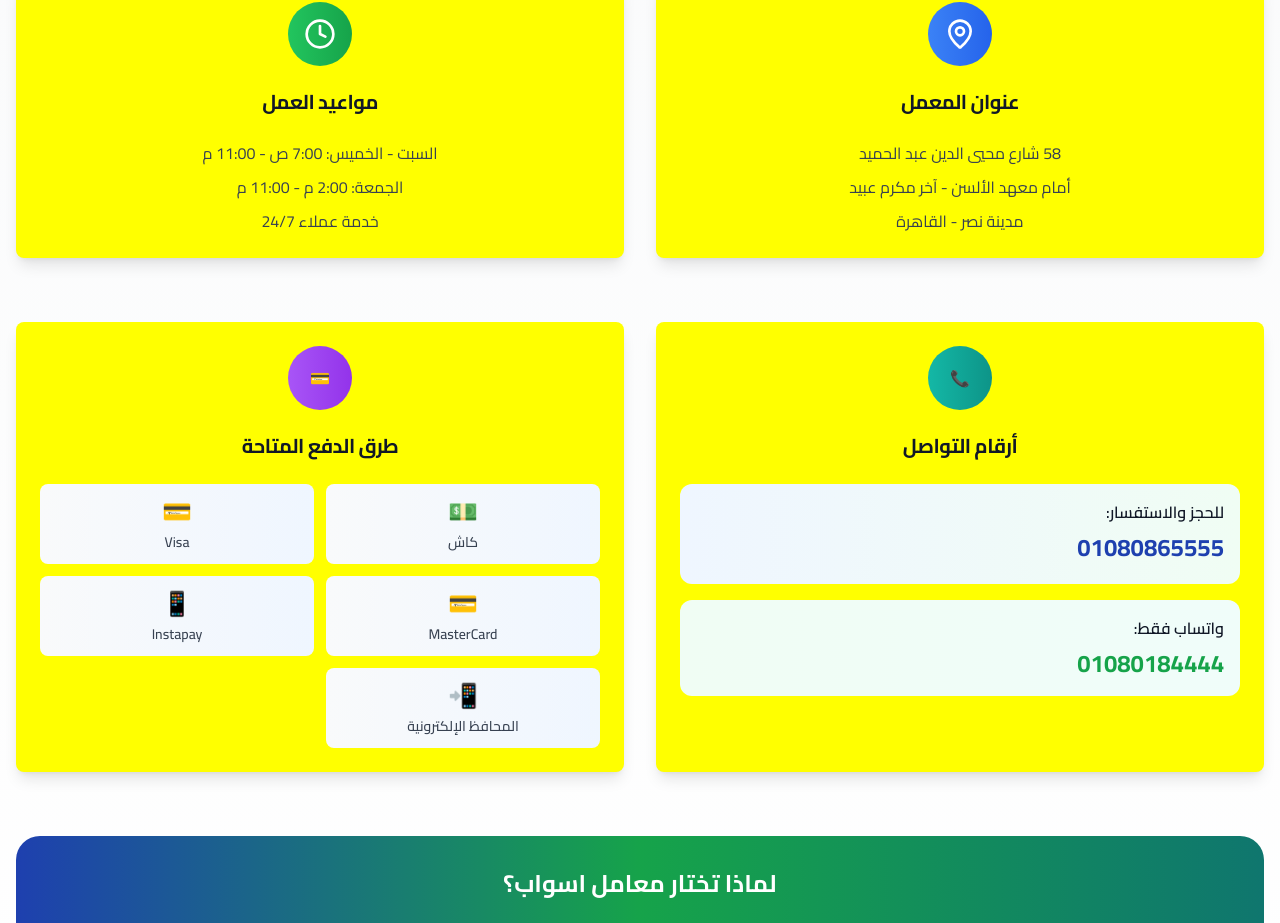
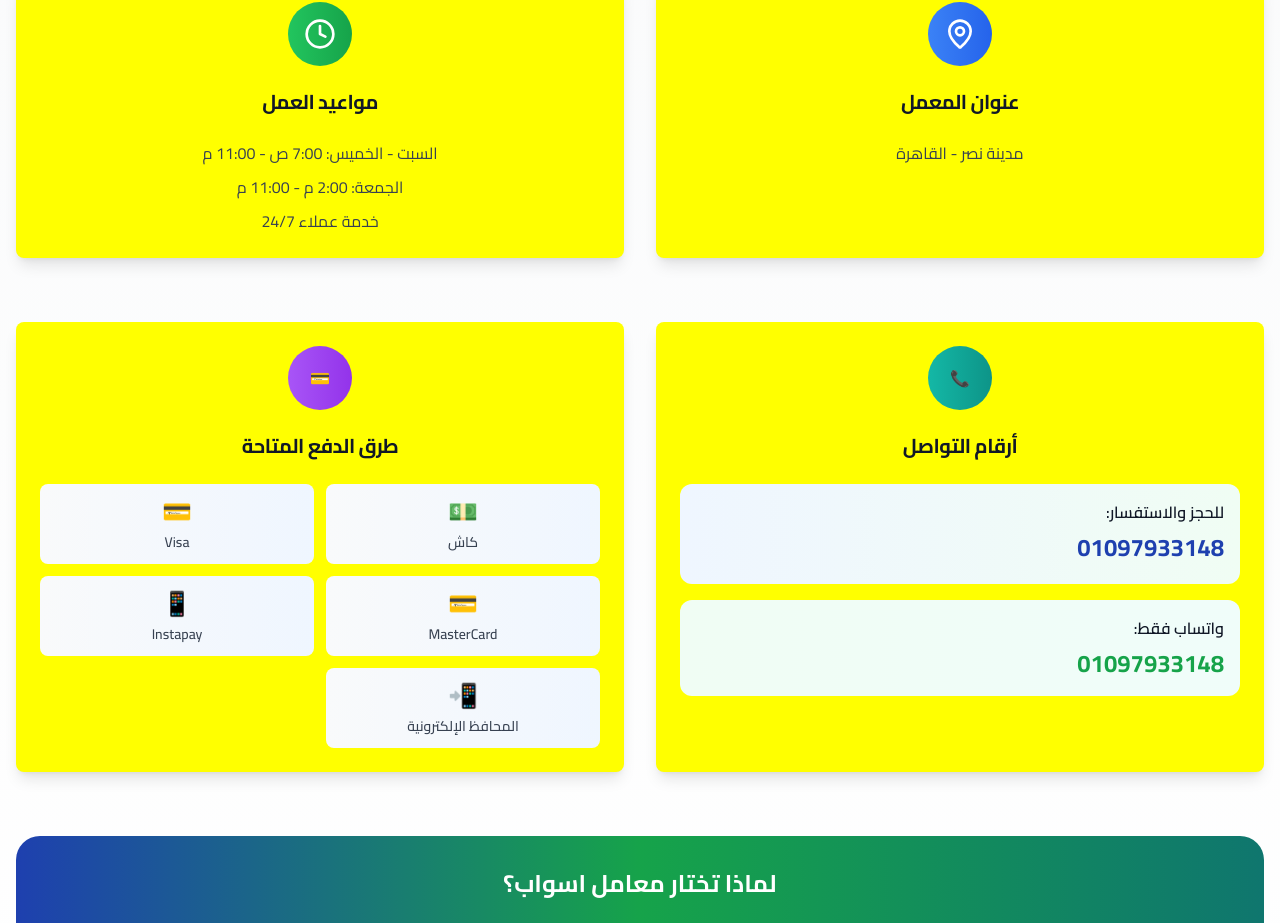
Before and after one commit to AdhamA7med/swab-labs, a React (Vite) app: page / in a window 1280 px wide. Shown: the part 4799-5722 px from the top of the page. Built offline with nearby package versions, Linux system fonts and the light colour scheme.

Commit message:
Update ContactSection.tsx

```diff
--- a/src/components/ContactSection.tsx
+++ b/src/components/ContactSection.tsx
@@ -8,8 +8,6 @@ const ContactSection = () => {
       icon: MapPin,
       title: 'عنوان المعمل',
       details: [
-        '58 شارع محيي الدين عبد الحميد',
-        'أمام معهد الألسن - آخر مكرم عبيد',
         'مدينة نصر - القاهرة'
       ],
       color: 'from-blue-500 to-blue-600'
@@ -95,17 +93,17 @@ const ContactSection = () => {
             <CardContent className="space-y-4">
               <div className="bg-gradient-to-r from-blue-50 to-green-50 p-4 rounded-xl">
                 <h4 className="font-semibold text-gray-900 mb-2">للحجز والاستفسار:</h4>
-                <p className="text-2xl font-bold text-medical-blue mb-1">01080865555</p>
+                <p className="text-2xl font-bold text-medical-blue mb-1">01097933148</p>
               </div>
               <div className="bg-gradient-to-r from-green-50 to-teal-50 p-4 rounded-xl">
                 <h4 className="font-semibold text-gray-900 mb-2">واتساب فقط:</h4>
                 <a
-                  href="https://wa.me/+201080184444"
+                  href="https://wa.me/+201097933148"
                   target="_blank"
                   rel="noopener noreferrer"
                   className="text-2xl font-bold text-medical-green mb-1 hover:text-medical-teal transition-colors cursor-pointer"
                 >
-                  01080184444
+                  01097933148
                 </a>
               </div>
             </CardContent>
```
